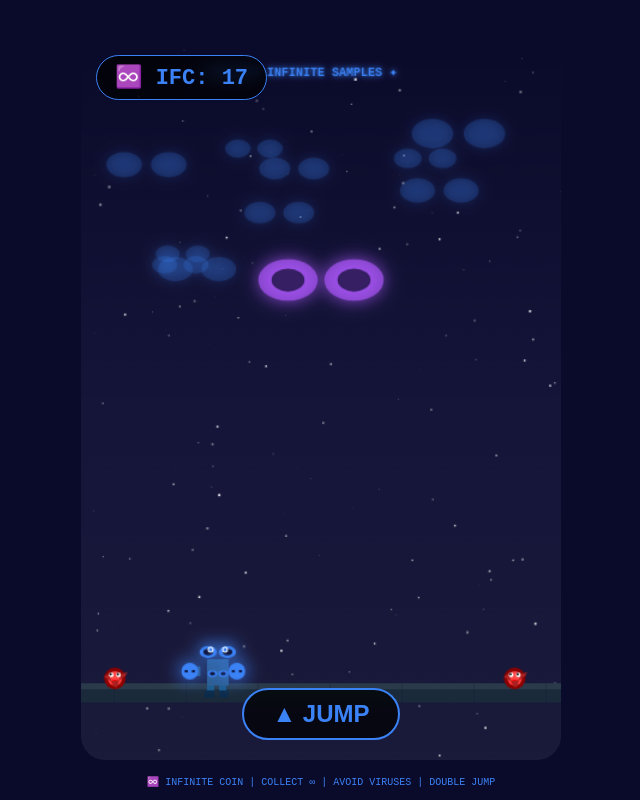
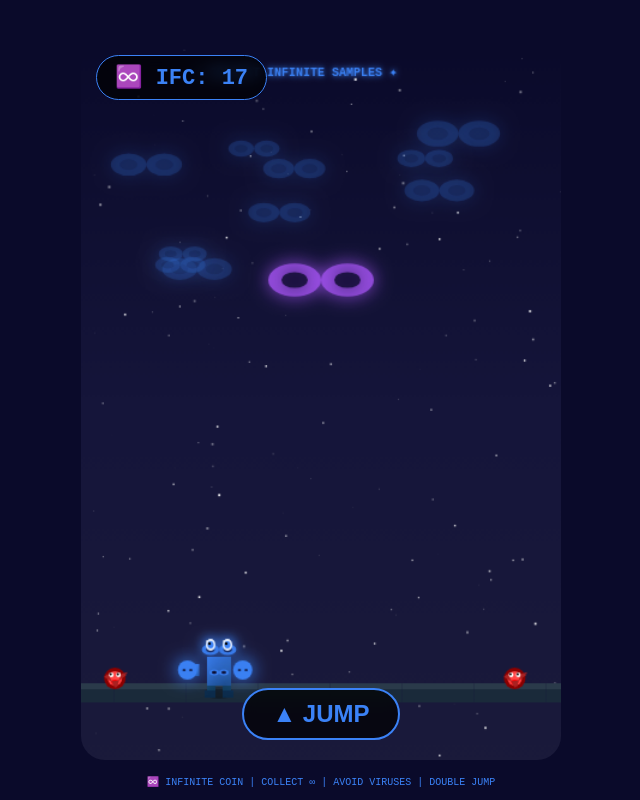
Before and after one commit to WangOGbull/infinitecoin-jumper, a plain HTML site: page index.html in a window 1280 px wide. Shown: the whole page, without its empty margins (319-959 px from the left). Drawn offline with Linux system fonts and the light colour scheme.

Commit message:
Update title and enhance player and collectible visuals

```diff
--- a/index.html
+++ b/index.html
@@ -3,7 +3,7 @@
 <head>
     <meta charset="UTF-8">
     <meta name="viewport" content="width=device-width, initial-scale=1.0, user-scalable=no">
-    <title>Infinitecoin Jumper - Infinite Being</title>
+    <title>Infinitecoin Jumper - Anime Infinite Being</title>
     <style>
         * {
             margin: 0;
@@ -135,10 +135,10 @@
         let worldOffset = 0;
         let currentSpeed = 2.5;
         let frame = 0;
-        let hitFlash = 0; // For character blink on hit
+        let hitBlinkCounter = 0; // For rapid blink on hit
 
         // Player
-        let player = { x: 100, y: 0, vy: 0, width: 28, height: 36, grounded: false, doubleJumpUsed: false };
+        let player = { x: 100, y: 0, vy: 0, width: 30, height: 38, grounded: false, doubleJumpUsed: false };
 
         // Ground
         let groundSegments = [];
@@ -160,7 +160,7 @@
             let x = 250 + Math.random() * 200;
             let y = GROUND_Y - 40 - Math.random() * 50;
             let value = Math.floor(Math.random() * 16) + 5;
-            collectibles.push({ x: x, y: y, radius: 11, value: value, collected: false, floatOffset: Math.random() * Math.PI * 2 });
+            collectibles.push({ x: x, y: y, radius: 12, value: value, collected: false, floatOffset: Math.random() * Math.PI * 2 });
         }
 
         function spawnVirus() {
@@ -197,7 +197,7 @@
                     v.active = true;
                     score = Math.max(0, score - 10);
                     document.getElementById('score').innerHTML = `♾️ IFC: ${score}`;
-                    hitFlash = 15; // Trigger blink effect on hit
+                    hitBlinkCounter = 14; // Rapid blink (7 full blinks)
                 }
                 if (v.x + v.width < 0) { viruses.splice(i, 1); i--; }
             }
@@ -220,7 +220,7 @@
             if (player.x < 30) player.x = 30;
             if (player.x + player.width > W - 30) player.x = W - 30 - player.width;
             if (player.y > H + 50) gameOver();
-            if (hitFlash > 0) hitFlash--;
+            if (hitBlinkCounter > 0) hitBlinkCounter--;
         }
 
         function jump() {
@@ -243,32 +243,37 @@
             }
         }
 
-        // Draw glowing infinity symbol
+        // Draw correct infinity symbol (♾️) - two crossing loops
         function drawInfinity(x, y, size, value, isGlowing = true, color = '#3b82f6', shadowColor = '#3b82f6') {
             ctx.save();
             ctx.translate(x, y);
-            ctx.scale(1, 0.7);
             if (isGlowing) {
                 ctx.shadowBlur = 15;
                 ctx.shadowColor = shadowColor;
             }
+            // Draw the two intersecting loops correctly
             ctx.beginPath();
-            ctx.arc(-size*0.5, 0, size*0.45, 0, Math.PI*2);
-            ctx.arc(size*0.5, 0, size*0.45, 0, Math.PI*2);
+            // Left loop
+            ctx.ellipse(-size*0.4, 0, size*0.4, size*0.25, 0, 0, Math.PI*2);
+            // Right loop
+            ctx.ellipse(size*0.4, 0, size*0.4, size*0.25, 0, 0, Math.PI*2);
             ctx.fillStyle = color;
             ctx.fill();
+            // Inner cutout to make it look like a true infinity symbol
+            ctx.globalCompositeOperation = 'destination-out';
             ctx.beginPath();
-            ctx.arc(-size*0.5, 0, size*0.25, 0, Math.PI*2);
-            ctx.arc(size*0.5, 0, size*0.25, 0, Math.PI*2);
-            ctx.fillStyle = '#0a0a2a';
+            ctx.ellipse(-size*0.4, 0, size*0.2, size*0.12, 0, 0, Math.PI*2);
+            ctx.ellipse(size*0.4, 0, size*0.2, size*0.12, 0, 0, Math.PI*2);
             ctx.fill();
+            ctx.globalCompositeOperation = 'source-over';
             ctx.restore();
+
             if (value) {
-                ctx.font = `bold 12px monospace`;
+                ctx.font = `bold ${size}px monospace`;
                 ctx.fillStyle = color;
                 ctx.shadowBlur = 5;
                 ctx.shadowColor = shadowColor;
-                ctx.fillText(`+${value}`, x-9, y-14);
+                ctx.fillText(`+${value}`, x-12, y-18);
                 ctx.shadowBlur = 0;
             }
         }
@@ -310,73 +315,99 @@
             ctx.restore();
         }
 
-        // Draw player with infinity head, chest symbol, and holding orbs
+        // Draw anime-style infinite being with 3D shading and depth
         function drawPlayer() {
             let x = player.x, y = player.y;
             let legOffset = Math.sin(Date.now() * 0.012) * 4;
-            let armOffset = Math.sin(Date.now() * 0.015) * 5;
+            let armOffset = Math.sin(Date.now() * 0.015) * 6;
             let orbRotate = Date.now() * 0.008;
-            let blink = hitFlash > 0;
+            let blink = hitBlinkCounter > 0 && (Math.floor(hitBlinkCounter / 2) % 2 === 0);
 
             ctx.save();
             if (blink) {
-                ctx.globalAlpha = 0.5;
+                ctx.globalAlpha = 0.3;
                 ctx.shadowBlur = 20;
                 ctx.shadowColor = '#ffffff';
             }
 
-            // Legs
-            ctx.fillStyle = '#1a5a8a';
-            ctx.fillRect(x+5, y+28, 6, 12 + legOffset);
-            ctx.fillRect(x+15, y+28 - legOffset, 6, 12 + legOffset);
+            // Shadow under character for 3D effect
+            ctx.fillStyle = 'rgba(0,0,0,0.3)';
+            ctx.beginPath();
+            ctx.ellipse(x+15, y+42, 12, 5, 0, 0, Math.PI*2);
+            ctx.fill();
+
+            // Legs with 3D shading
+            let gradLeg = ctx.createLinearGradient(x+5, y+28, x+11, y+38);
+            gradLeg.addColorStop(0, '#1a5a8a');
+            gradLeg.addColorStop(1, '#0f3a5a');
+            ctx.fillStyle = gradLeg;
+            ctx.fillRect(x+5, y+28, 7, 14 + legOffset);
+            ctx.fillRect(x+18, y+28 - legOffset, 7, 14 + legOffset);
 
             // Shoes
             ctx.fillStyle = '#0a2a4a';
-            ctx.fillRect(x+3, y+38, 8, 6);
-            ctx.fillRect(x+15, y+38, 8, 6);
+            ctx.fillRect(x+3, y+40, 9, 6);
+            ctx.fillRect(x+18, y+40, 9, 6);
 
-            // Body
-            ctx.fillStyle = '#2a5a8a';
-            ctx.fillRect(x+5, y+12, 18, 22);
+            // Body with 3D gradient
+            let gradBody = ctx.createLinearGradient(x+5, y+12, x+23, y+32);
+            gradBody.addColorStop(0, '#3b82f6');
+            gradBody.addColorStop(1, '#1a4a8a');
+            ctx.fillStyle = gradBody;
+            ctx.fillRect(x+5, y+12, 20, 24);
 
             // Chest infinity symbol
-            drawInfinity(x+14, y+24, 9, null, true, '#3b82f6', '#3b82f6');
+            drawInfinity(x+15, y+25, 10, null, true, '#3b82f6', '#3b82f6');
 
-            // Arms holding orbs
-            ctx.fillStyle = '#2a5a8a';
-            ctx.fillRect(x-3 + armOffset, y+18, 7, 8);
-            ctx.fillRect(x+24 - armOffset, y+18, 7, 8);
+            // Arms with 3D shading
+            let gradArm = ctx.createLinearGradient(x-3, y+18, x+3, y+26);
+            gradArm.addColorStop(0, '#3b82f6');
+            gradArm.addColorStop(1, '#1a4a8a');
+            ctx.fillStyle = gradArm;
+            ctx.fillRect(x-4 + armOffset, y+18, 8, 10);
+            ctx.fillRect(x+26 - armOffset, y+18, 8, 10);
 
             // Orbs in hands (glowing infinite samples)
             ctx.save();
             ctx.shadowBlur = 15;
             ctx.shadowColor = '#3b82f6';
             ctx.beginPath();
-            ctx.arc(x-6 + armOffset + Math.sin(orbRotate) * 3, y+22, 7, 0, Math.PI*2);
+            ctx.arc(x-7 + armOffset + Math.sin(orbRotate) * 3, y+23, 8, 0, Math.PI*2);
             ctx.fillStyle = '#3b82f6';
             ctx.fill();
             ctx.beginPath();
-            ctx.arc(x+28 - armOffset + Math.cos(orbRotate) * 3, y+22, 7, 0, Math.PI*2);
+            ctx.arc(x+32 - armOffset + Math.cos(orbRotate) * 3, y+23, 8, 0, Math.PI*2);
             ctx.fill();
-            drawInfinity(x-6 + armOffset + Math.sin(orbRotate) * 3, y+22, 6, null, true, '#3b82f6', '#3b82f6');
-            drawInfinity(x+28 - armOffset + Math.cos(orbRotate) * 3, y+22, 6, null, true, '#3b82f6', '#3b82f6');
+            drawInfinity(x-7 + armOffset + Math.sin(orbRotate) * 3, y+23, 7, null, true, '#3b82f6', '#3b82f6');
+            drawInfinity(x+32 - armOffset + Math.cos(orbRotate) * 3, y+23, 7, null, true, '#3b82f6', '#3b82f6');
             ctx.restore();
 
-            // Head (big infinity symbol)
-            drawInfinity(x+14, y+6, 16, null, true, '#3b82f6', '#3b82f6');
+            // Head (large infinity symbol with anime eyes)
+            drawInfinity(x+15, y+6, 18, null, true, '#3b82f6', '#3b82f6');
 
-            // Eye glow
+            // Anime-style large glowing eyes
             ctx.fillStyle = '#ffffff';
             ctx.shadowBlur = 10;
             ctx.shadowColor = '#3b82f6';
             ctx.beginPath();
-            ctx.arc(x+8, y+4, 2.5, 0, Math.PI*2);
-            ctx.arc(x+20, y+4, 2.5, 0, Math.PI*2);
+            ctx.ellipse(x+8, y+2, 4, 5, 0, 0, Math.PI*2);
+            ctx.ellipse(x+22, y+2, 4, 5, 0, 0, Math.PI*2);
             ctx.fill();
             ctx.fillStyle = '#3b82f6';
             ctx.beginPath();
-            ctx.arc(x+8, y+4, 1.5, 0, Math.PI*2);
-            ctx.arc(x+20, y+4, 1.5, 0, Math.PI*2);
+            ctx.ellipse(x+8, y+2, 2.5, 3, 0, 0, Math.PI*2);
+            ctx.ellipse(x+22, y+2, 2.5, 3, 0, 0, Math.PI*2);
+            ctx.fill();
+            ctx.fillStyle = '#000000';
+            ctx.beginPath();
+            ctx.arc(x+7, y+1, 1.2, 0, Math.PI*2);
+            ctx.arc(x+21, y+1, 1.2, 0, Math.PI*2);
+            ctx.fill();
+            // Eye highlights
+            ctx.fillStyle = '#ffffff';
+            ctx.beginPath();
+            ctx.arc(x+5, y-1, 0.8, 0, Math.PI*2);
+            ctx.arc(x+19, y-1, 0.8, 0, Math.PI*2);
             ctx.fill();
 
             ctx.restore();
@@ -395,7 +426,7 @@
         function drawCollectibles() {
             for (let c of collectibles) {
                 let floatY = Math.sin(Date.now() * 0.003 + c.floatOffset) * 3;
-                drawInfinity(c.x, c.y + floatY, c.radius+1, c.value, true, '#3b82f6', '#3b82f6');
+                drawInfinity(c.x, c.y + floatY, c.radius, c.value, true, '#3b82f6', '#3b82f6');
             }
         }
 
@@ -435,9 +466,9 @@
 
             // Giant glowing purple infinity symbol in the sky (the main logo)
             ctx.save();
-            ctx.shadowBlur = 30;
+            ctx.shadowBlur = 35;
             ctx.shadowColor = '#a855f7';
-            ctx.globalAlpha = 0.7;
+            ctx.globalAlpha = 0.8;
             drawInfinity(W/2, H/3, 55, null, true, '#a855f7', '#a855f7');
             ctx.restore();
 
@@ -447,13 +478,7 @@
                 ctx.globalAlpha = 0.2;
                 ctx.shadowBlur = 10;
                 ctx.shadowColor = '#3b82f6';
-                ctx.translate(b.x, b.y);
-                ctx.scale(1, 0.7);
-                ctx.beginPath();
-                ctx.arc(-b.size*0.5, 0, b.size*0.4, 0, Math.PI*2);
-                ctx.arc(b.size*0.5, 0, b.size*0.4, 0, Math.PI*2);
-                ctx.fillStyle = '#3b82f6';
-                ctx.fill();
+                drawInfinity(b.x, b.y, b.size, null, true, '#3b82f6', '#3b82f6');
                 ctx.restore();
                 b.x -= b.speed;
                 if (b.x + b.size < 0) b.x = W + b.size;
@@ -472,6 +497,7 @@
             score = 0;
             currentSpeed = 2.5;
             worldOffset = 0;
+            hitBlinkCounter = 0;
             document.getElementById('score').innerHTML = '♾️ IFC: 0';
             player.y = GROUND_Y - player.height;
             player.vy = 0;
```
